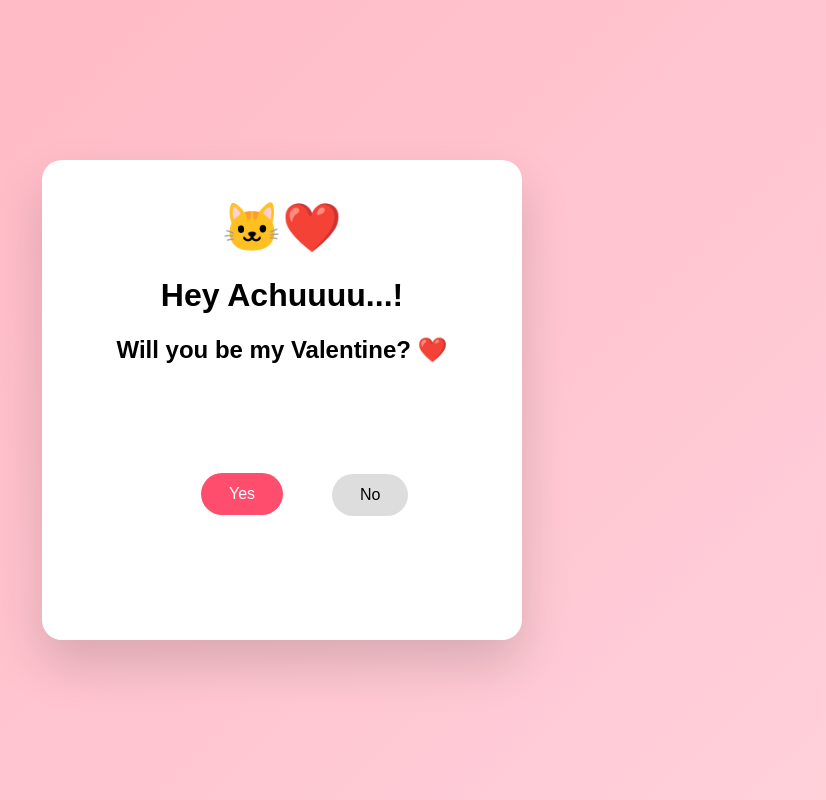
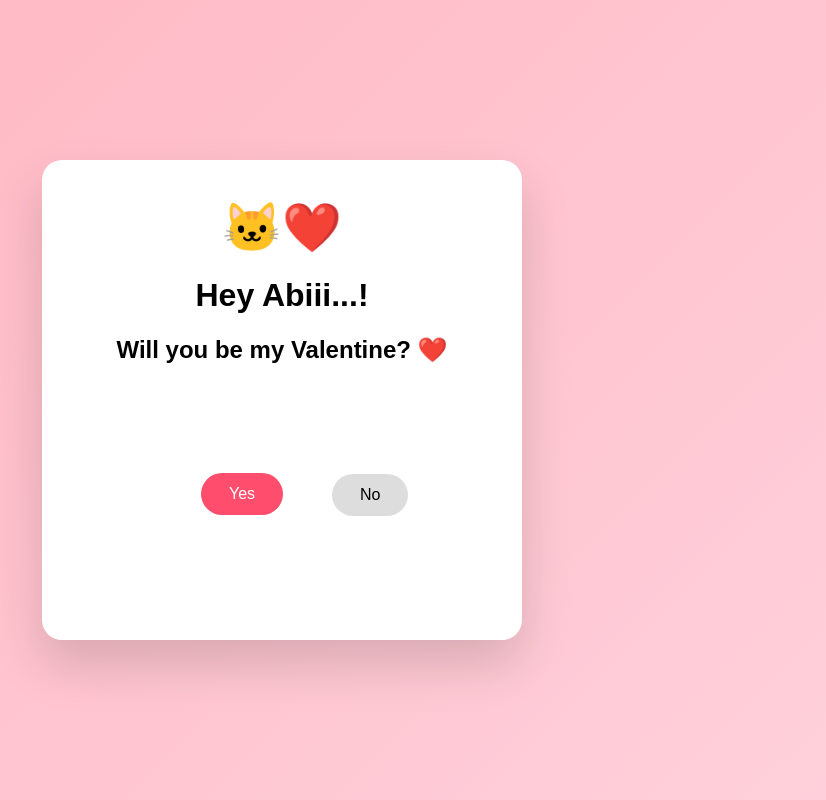
Before and after one commit to Meghnak25/valentine-proposal, a plain HTML site: page index.html in a window 1280 px wide. Shown: the whole page, without its empty margins (358-1184 px from the left). Drawn offline with Linux system fonts and the light colour scheme.

Commit message:
Update index.html

```diff
--- a/index.html
+++ b/index.html
@@ -155,7 +155,7 @@ const adminImage = document.getElementById("adminImage");
 
 /* DEFAULT DATA */
 const defaultData = {
-    name: "Achuuuu",
+    name: "Abiii",
     proposal: "Will you be my Valentine? ❤️",
     celebration: "YAY! That YES felt just right 💘🎉",
     image: "https://media.giphy.com/media/MDJ9IbxxvDUQM/giphy.gif"
```
